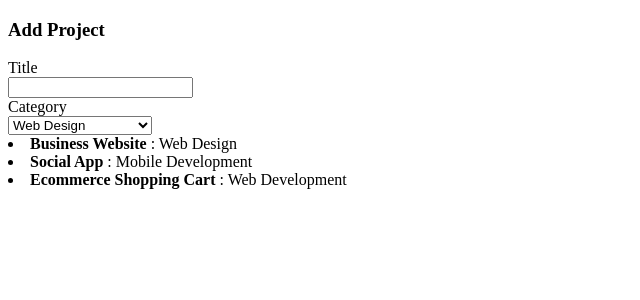
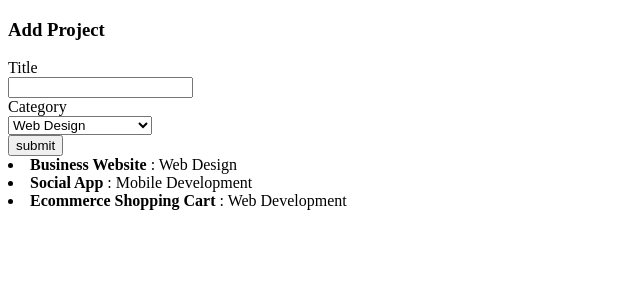
Before and after one commit to viclotana/ReactPrApp, a React (Create React App) app: page / in a window 1280 px wide. Shown: the top 300 px of the page, without its empty margins (0-640 px from the left). Built offline with nearby package versions, Linux system fonts and the light colour scheme.

Commit message:
submit button

```diff
--- a/src/components/AddProject.js
+++ b/src/components/AddProject.js
@@ -26,6 +26,7 @@ class AddProjects extends Component {
             <label>Category</label><br />
             <select ref="category">{categoryOptions}</select>
           </div>
+          <input type="submit" value="submit" />
         </form>
       </div>
     );
```
